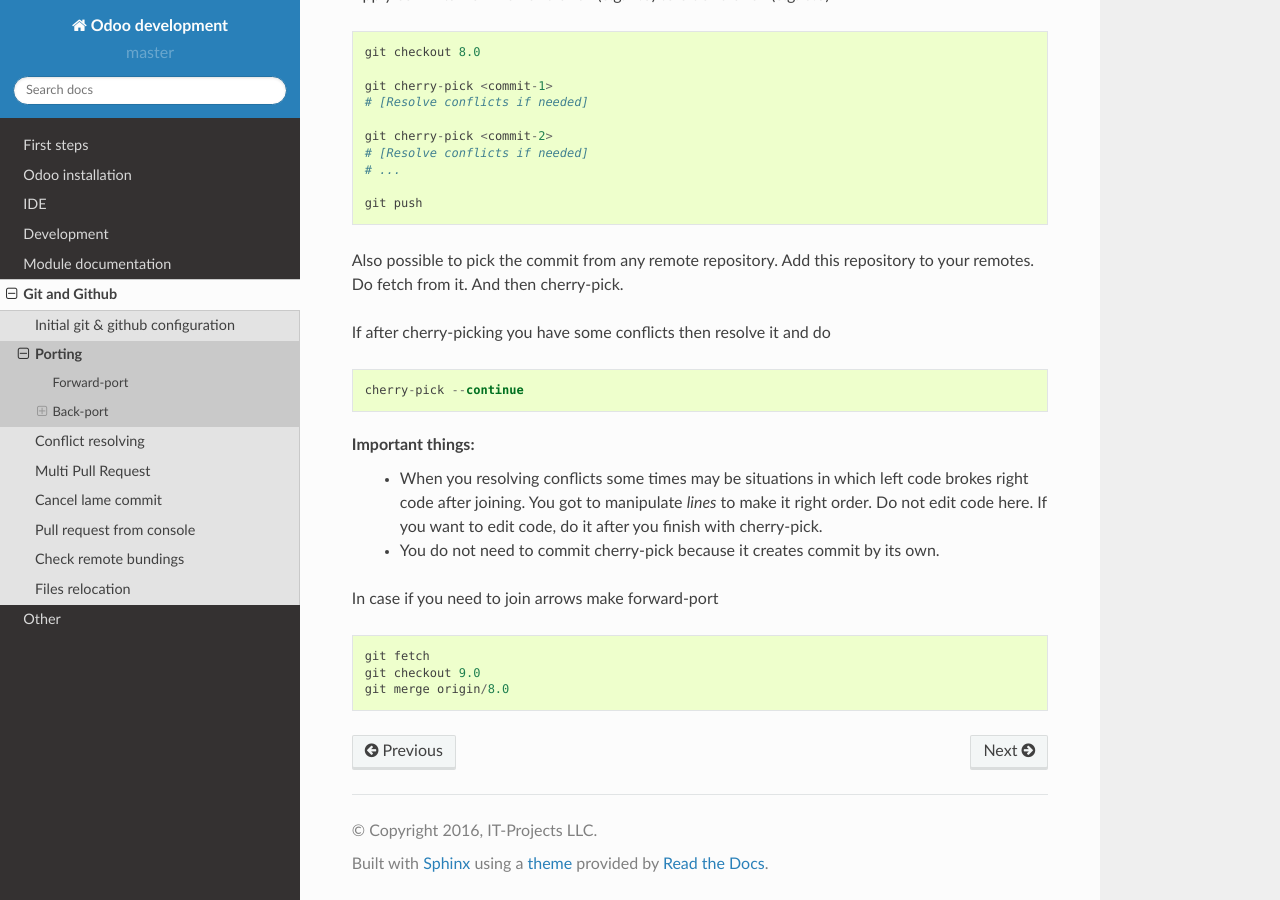
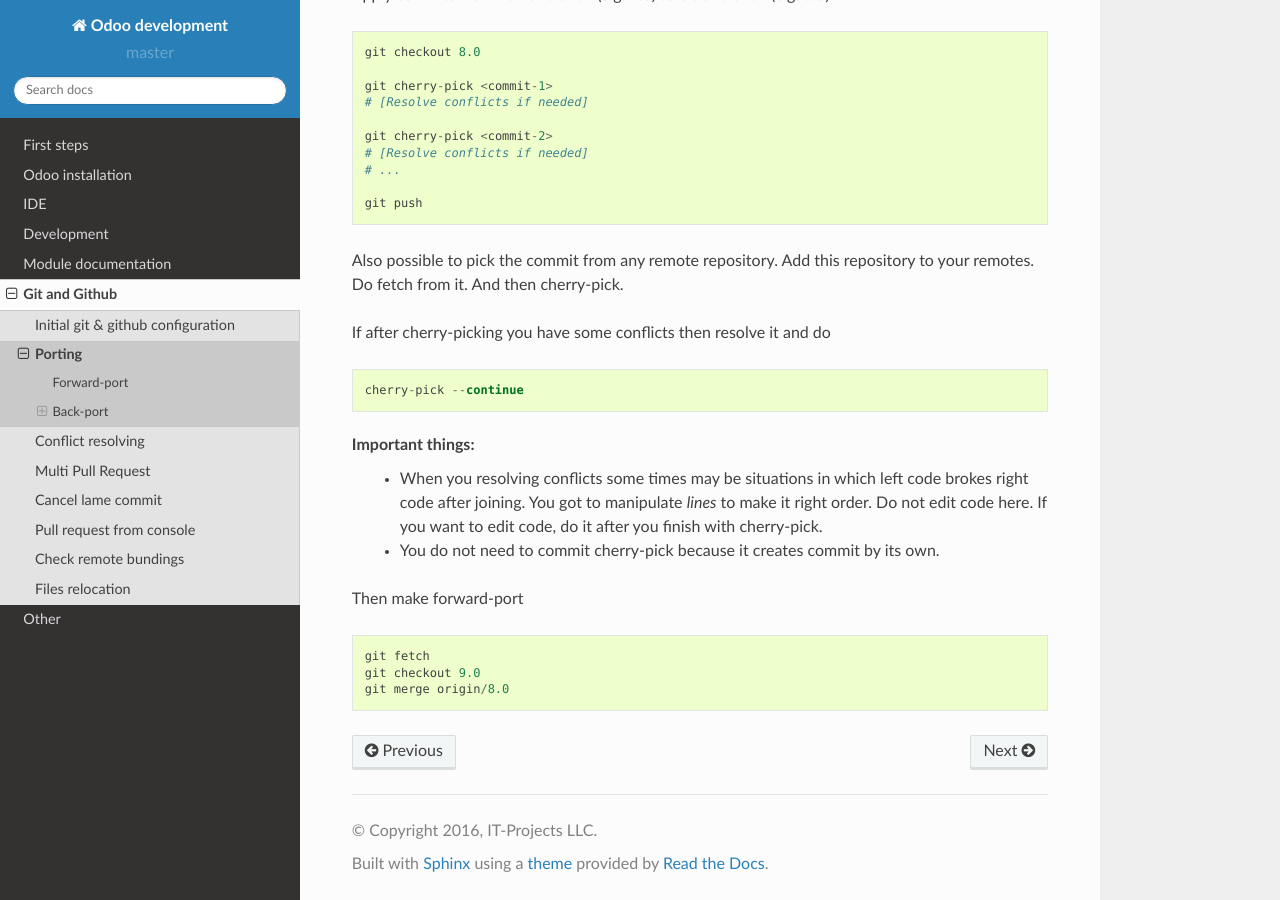
Before and after one commit to itpp-labs/odoo-development, a Sphinx documentation site: the page built from docs/git/porting.rst, in a window 1280 px wide and 900 px high, scrolled down 1048 px. Built offline with Sphinx 7.4.7 and the Read the Docs theme 2.0.0, drawn with Linux system fonts in a browser that asks for light colours.

Commit message:
Then
Then

```diff
--- a/docs/git/porting.rst
+++ b/docs/git/porting.rst
@@ -58,7 +58,7 @@ If after cherry-picking you have some conflicts then resolve it and do ::
  * When you resolving conflicts some times may be situations in which left code brokes right code after joining. You got to manipulate *lines* to make it right order. Do not edit code here. If you want to edit code, do it after you finish with cherry-pick.
  * You do not need to commit cherry-pick because it creates commit by its own.
 
-In case if you need to join arrows make forward-port ::
+Then make forward-port ::
 
   git fetch
   git checkout 9.0
```
